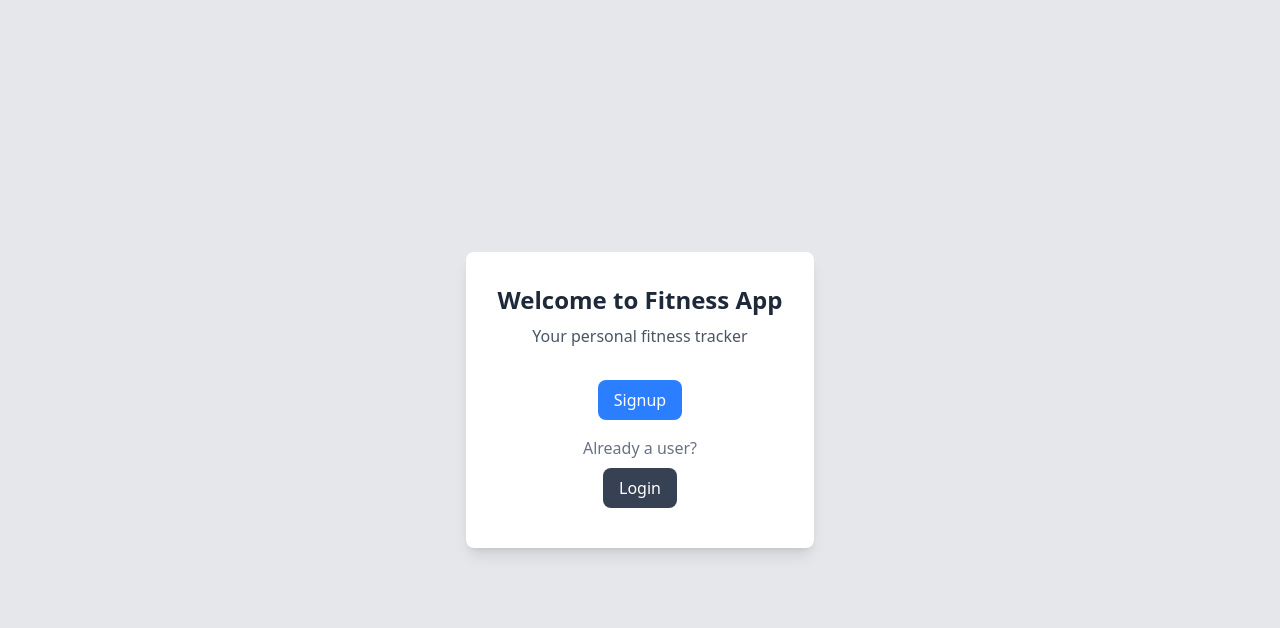
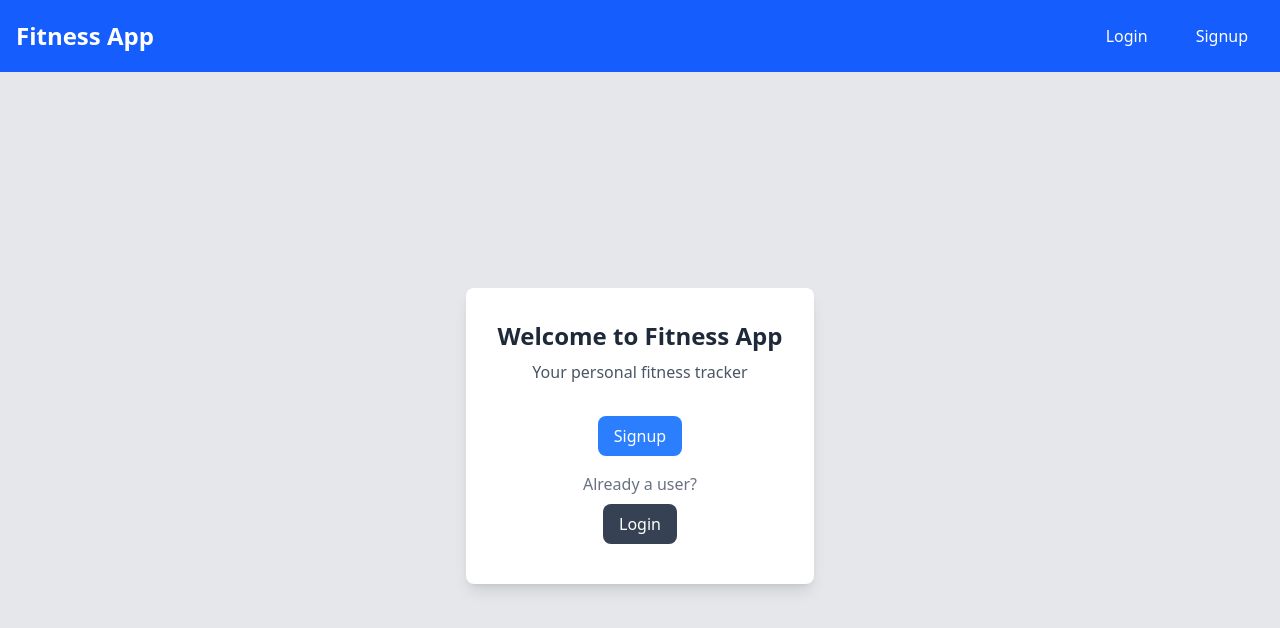
Before and after one commit to ParasMindfire/fitness_tracker_frontend, a React (Vite) app: page / in a window 1280 px wide. Shown: the top 628 px of the page. Built offline with nearby package versions, Linux system fonts and the light colour scheme; no server answers.

Commit message:
Navbar Added

```diff
--- /dev/null
+++ b/src/components/Navbar.tsx
@@ -0,0 +1,88 @@
+import React from "react";
+import { Link, useNavigate } from "react-router-dom";
+import { useUserContext } from "../contexts/UserContext";
+
+const Navbar: React.FC = () => {
+  const { user } = useUserContext();
+  const navigate = useNavigate();
+
+  const handleLogout = () => {
+    localStorage.removeItem("token");
+    navigate("/login");
+  };
+
+  return (
+    <nav className="bg-blue-600 p-4">
+      <div className="flex justify-between items-center">
+        <div className="text-white text-2xl font-bold">
+          <Link to="/">Fitness App</Link>
+        </div>
+
+        <div className="flex items-center space-x-4">
+          {user ? (
+            <>
+              <div className="relative group">
+                <button className="text-white hover:bg-blue-500 px-4 py-2 rounded-lg">
+                  Workouts
+                </button>
+                <div className="absolute left-0 hidden bg-white text-black shadow-lg rounded-lg w-48 group-hover:block">
+                  <Link to="/workoutViews" className="block px-4 py-2 hover:bg-gray-200">
+                    View Workouts
+                  </Link>
+                  <Link to="/workoutFormPage" className="block px-4 py-2 hover:bg-gray-200">
+                    Add Workout
+                  </Link>
+                </div>
+              </div>
+
+              <div className="relative group">
+                <button className="text-white hover:bg-blue-500 px-4 py-2 rounded-lg">
+                  Fitness Goals
+                </button>
+                <div className="absolute left-0 hidden bg-white text-black shadow-lg rounded-lg w-48 group-hover:block">
+                  <Link to="/fitnessViews" className="block px-4 py-2 hover:bg-gray-200">
+                    View Fitness Goals
+                  </Link>
+                  <Link to="/fitnessFormPage" className="block px-4 py-2 hover:bg-gray-200">
+                    Add Fitness Goal
+                  </Link>
+                </div>
+              </div>
+
+              <div className="relative group">
+                <button className="text-white hover:bg-blue-500 px-4 py-2 rounded-lg">
+                  Stats
+                </button>
+                <div className="absolute left-0 hidden bg-white text-black shadow-lg rounded-lg w-40 group-hover:block">
+                  <Link to="/calories" className="block px-4 py-2 hover:bg-gray-200">
+                    Calorie Stats
+                  </Link>
+                  <Link to="/durations" className="block px-4 py-2 hover:bg-gray-200">
+                    Duration Stats
+                  </Link>
+                </div>
+              </div>
+              <button
+                onClick={handleLogout}
+                className="text-white hover:bg-blue-500 px-4 py-2 rounded-lg"
+              >
+                Logout
+              </button>
+            </>
+          ) : (
+            <>
+              <Link to="/login" className="text-white hover:bg-blue-500 px-4 py-2 rounded-lg">
+                Login
+              </Link>
+              <Link to="/signup" className="text-white hover:bg-blue-500 px-4 py-2 rounded-lg">
+                Signup
+              </Link>
+            </>
+          )}
+        </div>
+      </div>
+    </nav>
+  );
+};
+
+export default Navbar;
--- a/src/pages/LandingPage/Landing.tsx
+++ b/src/pages/LandingPage/Landing.tsx
@@ -1,12 +1,16 @@
 import React from "react";
+import Navbar from "../../components/Navbar";
+import { useUserContext } from "../../contexts/UserContext";
 import { Link } from "react-router-dom";
-import { useUserContext } from "../../contexts/UserContext";
 
 const Landing: React.FC = () => {
   const { user } = useUserContext();
 
   return (
-    <div className="min-h-screen flex items-center justify-center bg-gray-200">
+    <div className="min-h-screen flex flex-col">
+      <Navbar />
+
+      <div className="flex-1 flex items-center justify-center bg-gray-200">
         {!user ? (
           <div className="bg-white p-8 rounded-lg shadow-lg text-center">
             <h2 className="text-2xl font-bold text-gray-800">Welcome to Fitness App</h2>
@@ -29,7 +33,6 @@ const Landing: React.FC = () => {
             <h2 className="text-3xl font-bold text-gray-800 text-center mb-6">Dashboard</h2>
 
             <div className="grid grid-cols-1 md:grid-cols-3 gap-6">
-
               <div className="bg-white p-6 rounded-lg shadow-md text-center">
                 <h3 className="text-xl font-semibold text-blue-600">Workout</h3>
                 <p className="text-gray-500 mt-1">Manage your workouts</p>
@@ -86,10 +89,10 @@ const Landing: React.FC = () => {
                   </Link>
                 </div>
               </div>
-
             </div>
           </div>
         )}
+      </div>
     </div>
   );
 };
```
Lines whose indentation alone changed are shown as unchanged.
